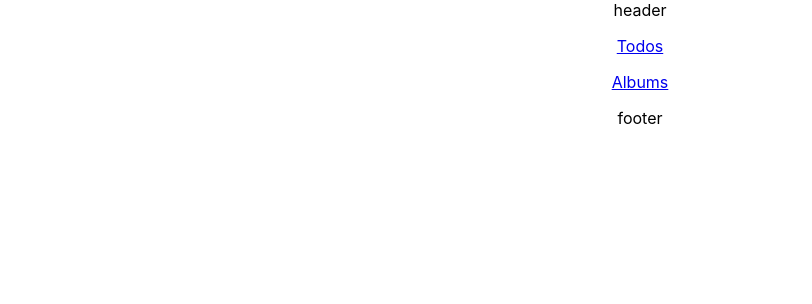
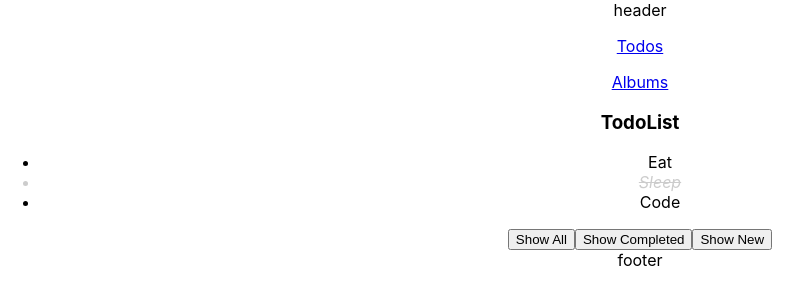
Before and after one commit to nghiemph95/React_Learning, a React (Create React App) app in the folder 02_react_learning/learn-reactjs/: page / in a window 1280 px wide. Shown: the top 304 px of the page, without its empty margins (0-812 px from the left). Built offline with nearby package versions, Linux system fonts and the light colour scheme.

Commit message:
Updated: 23-11-2022 01:06:04

```diff
--- a/02_react_learning/learn-reactjs/src/features/Todo/index.jsx
+++ b/02_react_learning/learn-reactjs/src/features/Todo/index.jsx
@@ -1,16 +1,18 @@
 import React from "react";
-import { Route, Switch } from "react-router-dom";
+import { Route, Switch, useRouteMatch } from "react-router-dom";
 import DetailPage from "./pages/DetailPage";
 import ListPage from "./pages/ListPage";
 
 TodoFeature.propTypes = {};
 
 function TodoFeature(props) {
+  const match = useRouteMatch();
+
   return (
     <div>
       <Switch>
-        <Route path="/todos" component={ListPage} exact />
-        <Route path="/todos/:todoId" component={DetailPage} />
+        <Route path={match.path} component={ListPage} exact />
+        <Route path={`${match.path}/:todoId`} component={DetailPage} />
       </Switch>
     </div>
   );
```
